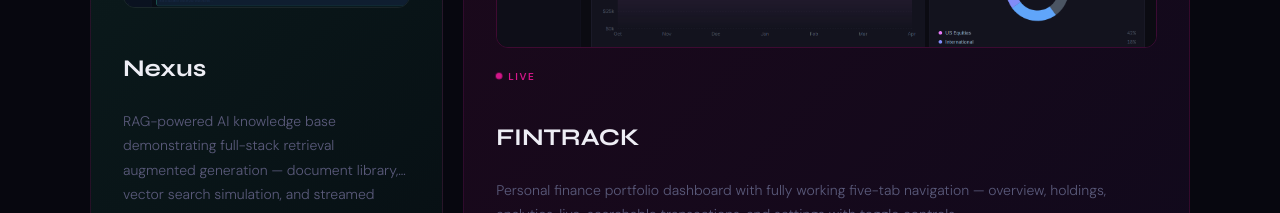
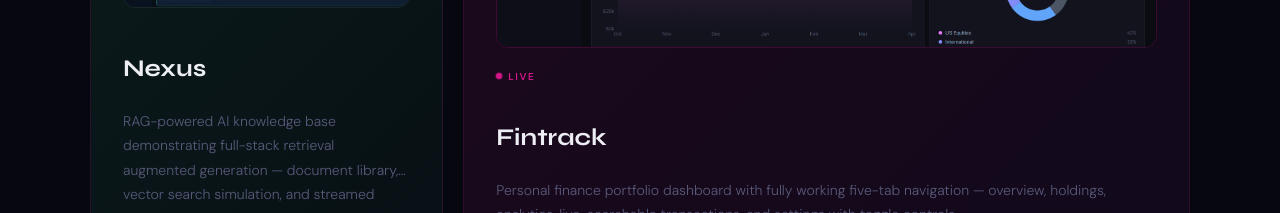
Before and after one commit to Stasiadev/stageunlocked-portfolio, a React (Vite) app: page / in a window 1280 px wide. Shown: the part 2980-3193 px from the top of the page. Built offline with nearby package versions, Linux system fonts and the light colour scheme.

Commit message:
Rename FINTRACK to Fintrack for consistent project title casing

```diff
--- a/src/App.jsx
+++ b/src/App.jsx
@@ -644,7 +644,7 @@ function Projects({ onViewDashboard }) {
     },
     {
       img: '/screenshots/fintrack.png',
-      title: 'FINTRACK',
+      title: 'Fintrack',
       span: 'col-span-4',
       desc: 'Personal finance portfolio dashboard with fully working five-tab navigation — overview, holdings, analytics, live-searchable transactions, and settings with toggle controls.',
       tags: ['React', 'Recharts', 'Fintech'],
--- a/src/CaseStudyModal.jsx
+++ b/src/CaseStudyModal.jsx
@@ -52,7 +52,7 @@ const CASE_STUDIES = {
     patterns: ["useChatEngine custom hook with AbortController", "useReducer state machine with streaming simulation", "setInterval in useRef with cleanup", "useAutoScroll with useLayoutEffect", "useMemo for contextTokens and pipelineSteps", "Document toggle with Set in useState", "React.memo on all sub-components"],
     result: "Onboarding time for new team members dropped from three weeks to under one week for knowledge acquisition tasks. Senior staff reported spending less time fielding 'where is the template for X' questions. The client is now scoping a production version with a proper vector database and their full document archive.",
   },
-  FINTRACK: {
+  Fintrack: {
     problem: "A fintech client had a dashboard with strong visual design but non-functional navigation — all five sidebar sections were decorative, meaning users had to leave the product entirely to access analytics, transaction history, and settings. Support tickets specifically about navigation accounted for 28% of their volume.",
     approach: "Rebuilt from a visual reference with all five tabs fully functional. useReducer drives the navigation state — more appropriate than useState because in production, filter state, sort columns, and comparison periods would all live in the same reducer, and establishing that pattern from the start avoids a painful refactor later. The Transactions tab has live search and filter buttons implemented with useMemo so the filter recomputes only when the search string or filter type changes, not on every render. The Holdings tab uses a recharts donut chart with a custom tooltip that surfaces allocation percentages without requiring the user to hover.",
     patterns: ["useReducer for tab navigation", "useMemo for filtered transactions", "useMemo for TAB_COMPONENTS map", "Toggle component with local useState", "React.memo on all tab components", "recharts AreaChart with gradient fill", "recharts PieChart with innerRadius for donut", "Keyboard accessible filter buttons with aria-pressed"],
```
